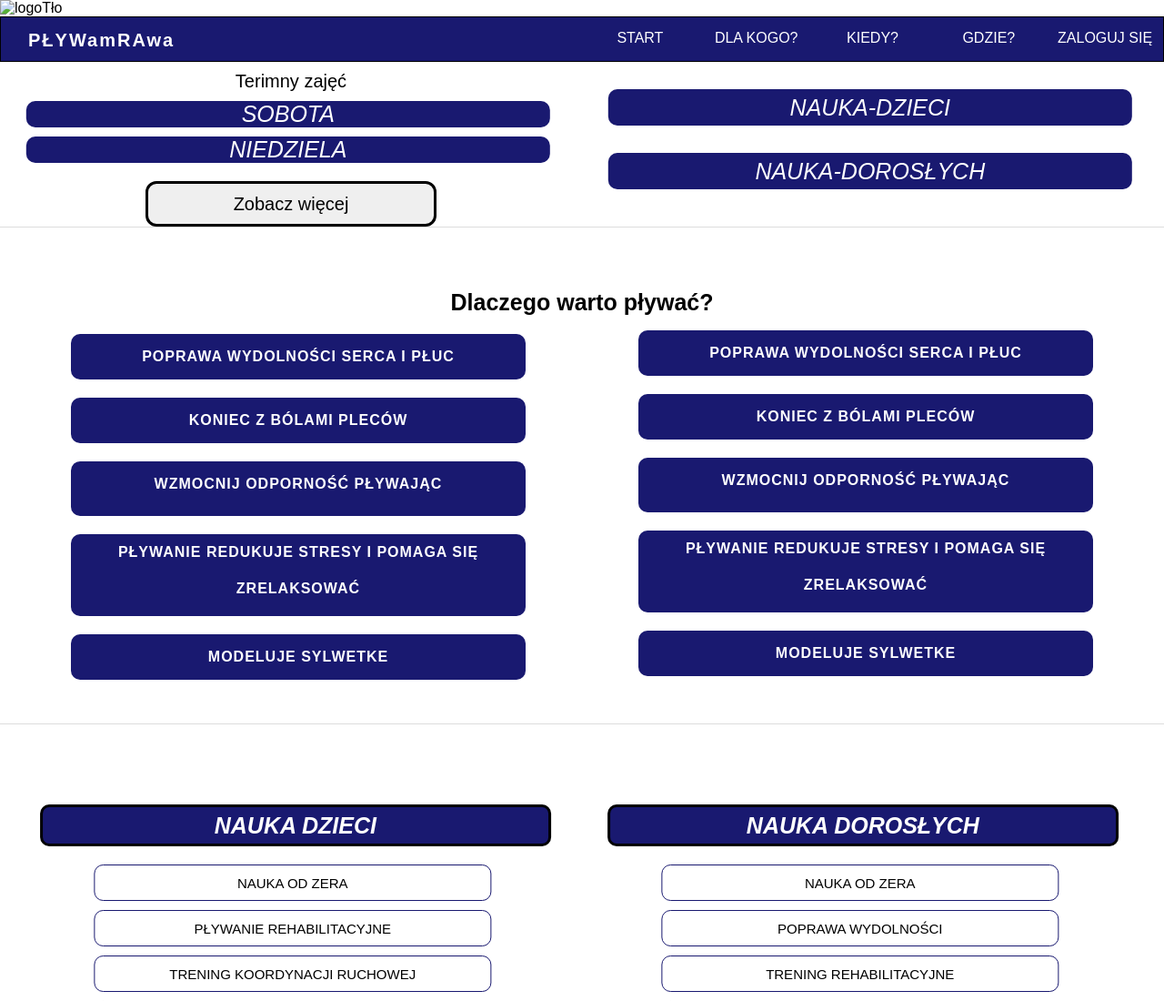
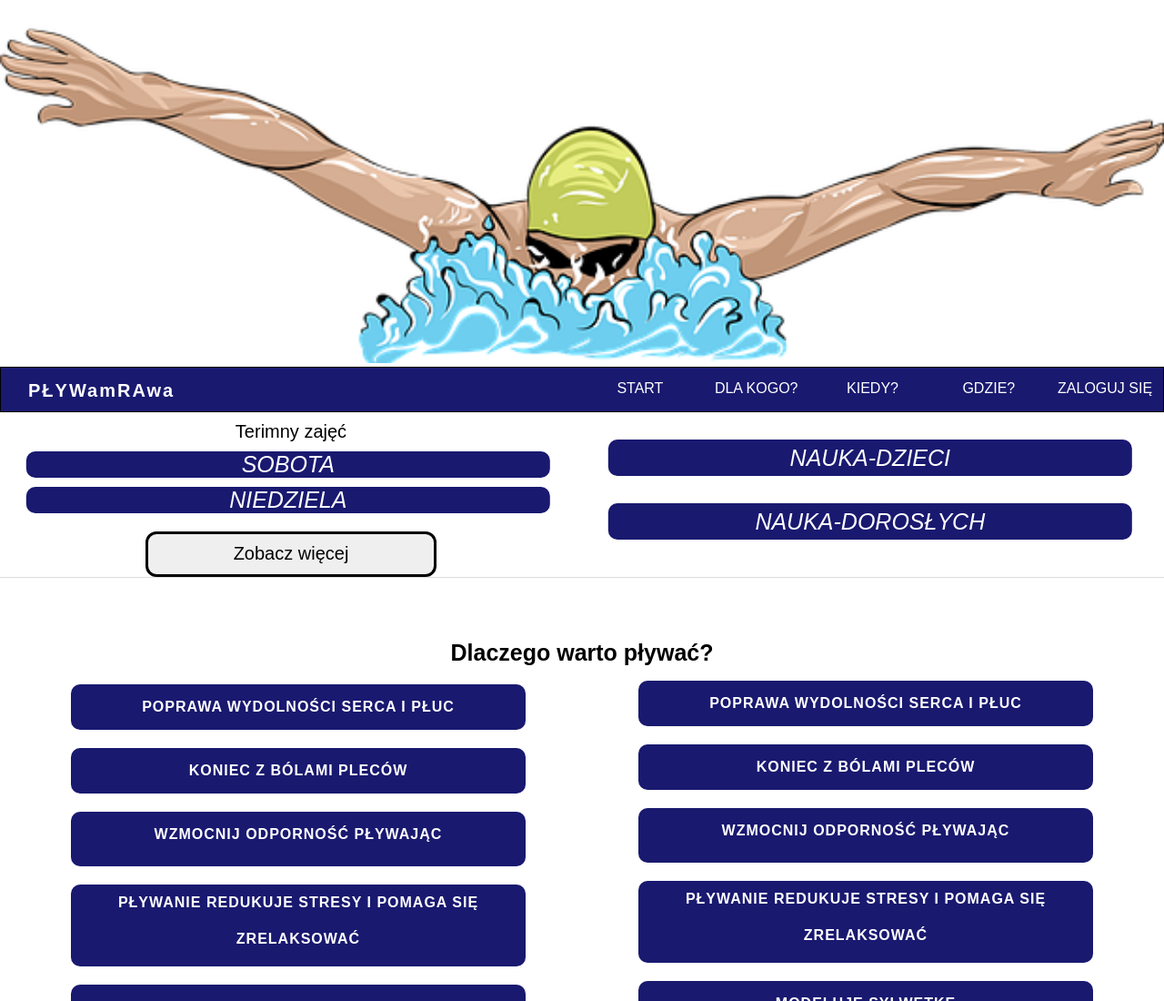
Before and after one commit to Szkamill/Nauka-p-ywania-, a plain HTML site: page index.html in a window 1280 px wide. Shown: the top 1100 px of the page at 91% size. Drawn offline with Linux system fonts and the light colour scheme; the site is published under a folder, as on GitHub Pages, so addresses that start at the root find nothing; a script that the page names is missing.

Commit message:
modify logo

```diff
--- a/index.html
+++ b/index.html
@@ -13,7 +13,7 @@
 <body>
     <div class="cl">
     <header id="section--0">
-        <img src="/img/swimmer-gd82c60dfb_640.png" alt="logoTło">
+        <img src="img/swimmer-gd82c60dfb_640.png" alt="logoTło">
     </header>
   <nav class="nav"><span>PŁYWamRAwa</span>
 
```
